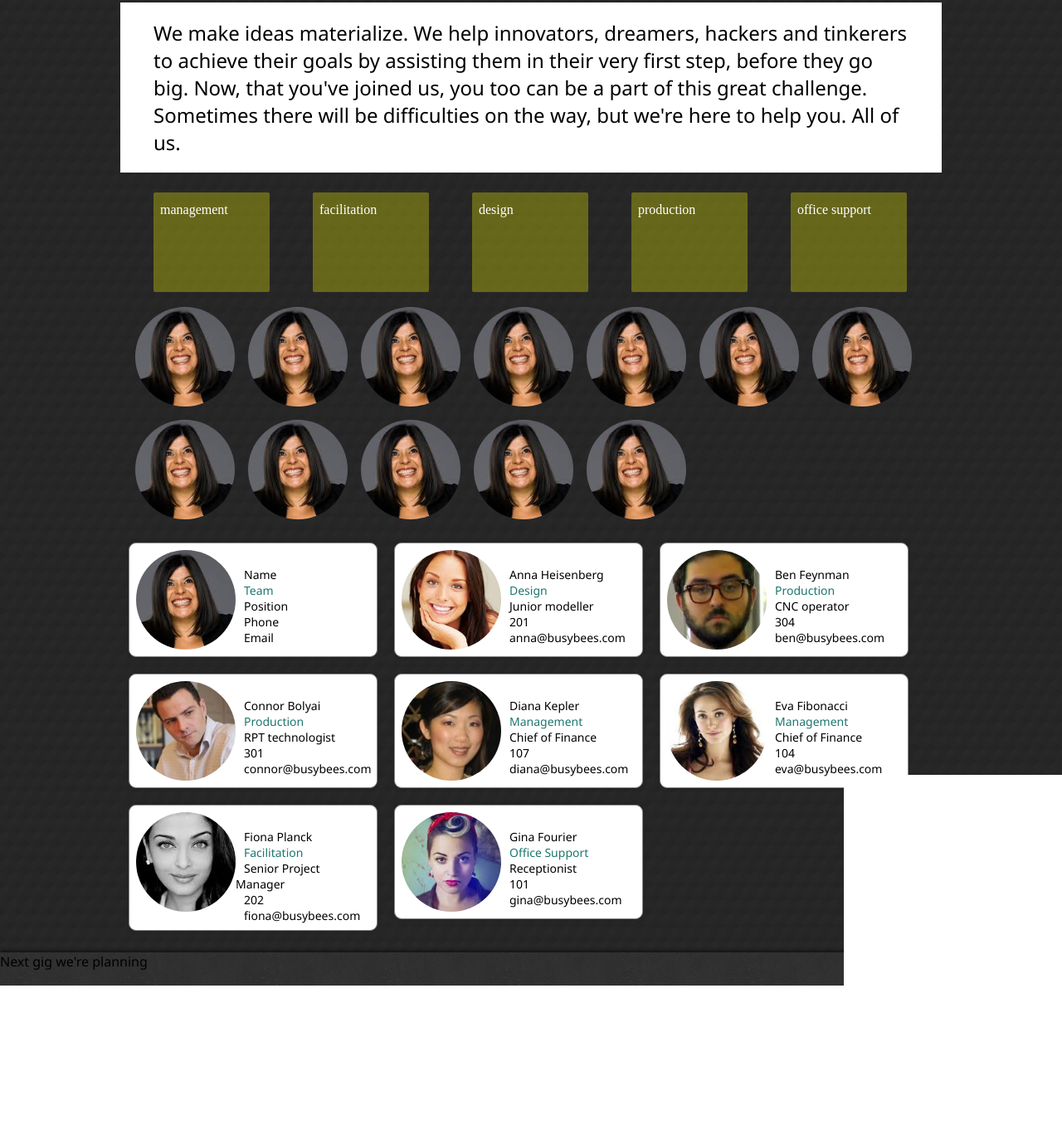
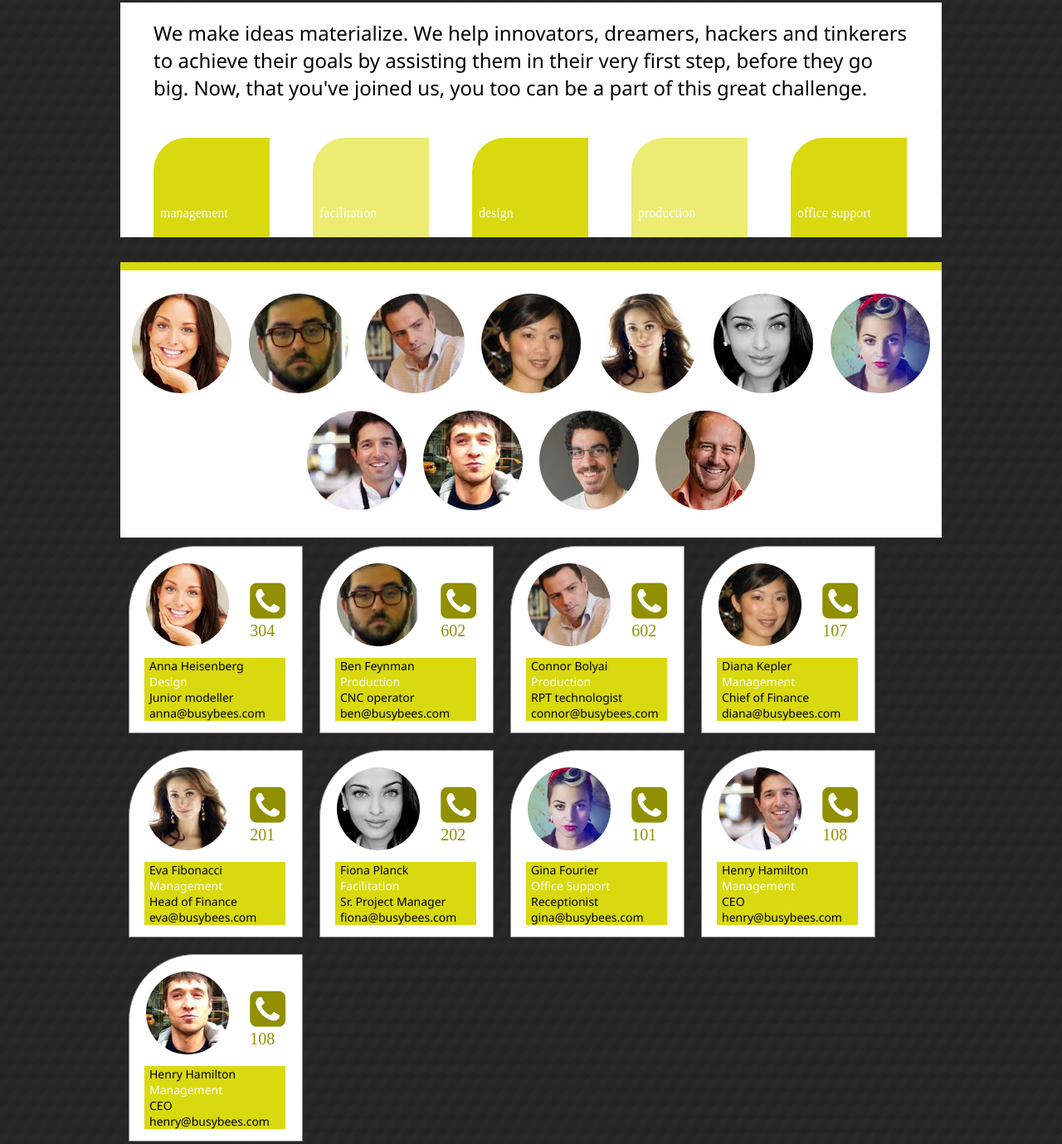
Before and after one commit to sandra-arato/gafewd, a plain HTML site: page public/team.html in a window 1280 px wide. Shown: the part 83-1462 px from the top of the page at 83% size. Before the commit the page ends 1291 px from the top, so only its background shows below. Drawn offline with Linux system fonts and the light colour scheme; files that its build step writes are made by us from their sources; a web font is replaced by a local one.

Commit message:
team site styled

```diff
--- a/public/css/index.css
+++ b/public/css/index.css
@@ -82,4 +82,5 @@ body {
 
 #container h3 {
      color: #d9d90f;
+     text-shadow: 1px 1px 0 #444;
 }
--- a/public/css/team.css
+++ b/public/css/team.css
@@ -27,16 +27,16 @@ body {
 	padding: 20px 40px;
 }
 
-#company-structure div {
+#company-structure a {
+	display: block;
 	float: left;
 	box-sizing: border-box;
 	width: 140px;
 	height: 120px;
 	margin-left: 40px;
 	margin-right: 12px;
-	padding: 12px 0 0 8px;
-	border-radius: 2px;
-	background-color: rgba(250, 250, 0, 0.3);
+	padding: 82px 0 0 8px;
+	border-radius: 40px 0 0 0;
 	color: #ffffff;
 }
 
@@ -44,16 +44,27 @@ body {
 	margin-right: 0;
 }
 
-#company-structure div:hover {
-	background-color: #909000;
-	color: #ffffff;
-	/*border: 3px solid #a7a72a;*/
+#manag-button, #desig-button,  #offic-button {
+	background-color: #d9d90f;
+	/*background-color: rgba(250, 250, 0, 0.33);*/
 }
+
+#manag-button:hover, #desig-button:hover, #offic-button:hover {
+	background-color: #a7a72a;
+}
+
+#facil-button, #produ-button {
+	background-color: #ecec73;
+}
+
+#facil-button:hover, #produ-button:hover {
+	background-color: #8a8a00;
+}
+
 
 .team {
 	width: 100%;
 	height: 140px;
-	/*overflow: hidden;*/
 }
 
 .team > div {
@@ -61,29 +72,42 @@ body {
 	margin: 10px;
 }
 
-.all-team-members div{
+.all-team-members {
+	margin: 30px auto 0 auto;
+	text-align: center;
+	background-color: #ffffff;
+	padding: 20px 0;
+	border-top: 10px solid #d9d90f;
+	/*border-right: 10px dotted #d9d90f;*/
+}
+
+.all-team-members div {
+	display: inline-block;
+	box-sizing: border-box;
 	background-image: url('../images/anonymus.jpg');
 	background-position: center;
 	background-size: 200px 150px;
-	float: left;
 	width: 120px;
 	height: 120px;
 	margin: 8px;
 	text-indent: 100%;
-	overflow: hidden;		/* comment this line out to see the employee vcards */
+	overflow: hidden;
 	white-space: nowrap;
 	border-radius: 60px;
+	border: 8px solid transparent;
+
+}
+
+.all-team-members div:hover {
+	border-color: rgba(212, 212, 212, 0.4);
 }
 
 .vcard {
 	box-sizing: border-box;
-	width: 300px;			/*change this for mobile maybe*/
-/*	height: 136px;*/
-	padding: 8px;
+	width: 210px;			/*change this to 380px for mobile maybe*/
 	font-size: 14px;
 	border: 1px solid #888888;
-	border-radius: 9px;
-	box-shadow: 0 0 4px #222222;
+	border-radius: 80px 0 0 0;
 	background-color: #ffffff;
 
 
@@ -92,34 +116,51 @@ body {
 .vcard div {
 	background-image: url('../images/anonymus.jpg');
 	background-position: center;
-	background-size: 200px 150px; /* I use this here because I want to use different size in the mobile version */
+	background-size: 180px 135px; /* I use this here because I want to use different size in the mobile version */
 	display: block;
 	float: left;
-	width: 120px;
-	height: 120px;
+	width: 100px;
+	height: 100px;
+	margin: 20px 0 0 20px;
 	text-indent: 100%;
 	overflow: hidden;
 	white-space: nowrap;
-	border-radius: 60px;
+	border-radius: 50px;
+}
+
+.vcard span {
+	float: right;
+	margin-top: 40px;
+	margin-right: 20px;
+	font-size: 20px;
+	color: #909000;
+	font-family: 'Fauna One', serif;
+}
+
+.vcard i {
+	font-size: 50px;
 }
 
 .vcard ul {
 	display: block;
-	float: left;
-	width: 160px;
-	margin: 20px 0 0 0;
+	float: right;
+	width: 170px;
 	padding: 0;
+	margin-right: 20px;
+	/*margin-top: 30px; added when mobile*/
+
 }
 
 .vcard li {
 	position: relative;
-	background-color: white;
+	background-color: #d9d90f;
 	list-style-type: none;
-	text-indent: 10px;
+	padding: 0 6px;
+	/*text-indent: 10px;*/
 }
 
 .vcard li:nth-child(2) {
-	color: #1d766f;
+	color: #ffffff;
 }
 
 #anna {
@@ -149,3 +190,19 @@ body {
 #gina {
 	background-image: url('../images/gina.jpg');
 }
+
+#henry {
+	background-image: url('../images/henry.jpg');
+}
+
+#ian {
+	background-image: url('../images/ian.jpg');
+}
+
+#jon {
+	background-image: url('../images/jon.jpg');
+}
+
+#kyle {
+	background-image: url('../images/kyle.jpg');
+}
--- a/public/team.html
+++ b/public/team.html
@@ -9,7 +9,7 @@
 	<link rel="stylesheet" href="css/normalize.css">
 	<link rel="stylesheet" href="css/style.css">
 	<link rel="stylesheet" type="text/css" href="css/team.css">
-	<link rel="stylesheet" type="text/css" href="css/font-awesome.min.css">
+	<link rel="stylesheet" type="text/css" href="css/font-awesome.css">
 </head>
 <body>
 	<nav class="clearfix">
@@ -18,130 +18,143 @@
 		<a href="#">team</a>
 		<a href="#">workspace</a>
 	</nav>
-	<div id="container" class="clear-fix">
-		<div id="company-structure">
+	<div id="container" class="clearfix">
+		<div id="company-structure" class="clearfix">
 			<p>
-				We make ideas materialize. We help innovators, dreamers, hackers and tinkerers to achieve their goals by assisting them in their very first step, before they go big. Now, that you've joined us, you too can be a part of this great challenge. Sometimes there will be difficulties on the way, but we're here to help you. All of us.
+				We make ideas materialize. We help innovators, dreamers, hackers and tinkerers to achieve their goals by assisting them in their very first step, before they go big. Now, that you've joined us, you too can be a part of this great challenge.
 			</p>
-			<a href="management.html"><div>management</div></a> <!-- click on it to see what I want to show under each team -->
-			<a href="#"><div>facilitation</div></a>
-			<a href="#"><div>design</div></a>
-			<a href="#"><div>production</div></a>
-			<a href="#"><div class="last">office support</div></a>
+			<a href="#" id="manag-button">management</a> <!-- click on it to see what I want to show under each team -->
+			<a href="#" id="facil-button">facilitation</a>
+			<a href="#" id="desig-button">design</a>
+			<a href="#" id="produ-button">production</a>
+			<a href="#" id="offic-button" class="last">office support</a>
 		</div>
+		<div class="all-team-members"> <!-- all employee photos displayed when no team is clicked / default div START -->
+			<div id="anna">Anna Heisenberg</div>
+			<div id="ben">Ben Feynman</div> 			<!-- Each photo should show the person named in the div.   -->
+			<div id="connor">Connor Bolyai</div>		<!-- When the user hovers over the photos, the line of the -->
+			<div id="diana">Diana Kepler</div>			<!-- photos should move left or right to display more      -->
+			<div id="eva">Eva Fibonacci</div>		<!-- faces, and when a photo is clicked on, vcard is shown. -->
+			<div id="fiona">Fiona Planck</div>
+			<div id="gina">Gina Fourier</div>
+			<div id="henry">Henry Hamilton</div>
+			<div id="ian">Ian </div>
+			<div id="jon">Employee Name</div>
+			<div id="kyle">Employee Name</div>
+
+		</div> <!-- all employee photosdisplayed when no team is clicked / default div END -->
+
 		<div class="team">
-			<div class="all-team-members"> <!-- all employee photos displayed when no team is clicked / default div START -->
-				<div>Anna Heisenberg</div>
-				<div>Ben Feynman</div> 			<!-- Each photo should show the person named in the div.   -->
-				<div>Connor Bolyai</div>		<!-- When the user hovers over the photos, the line of the -->
-				<div>Diana Kepler</div>			<!-- photos should move left or right to display more      -->
-				<div>Eva Fibonacci</div>		<!-- faces, and when a photo is clicked on, vcard is shown. -->
-				<div>Fiona Planck</div>
-				<div>Gina Fourier</div>
-				<div>Employee Name</div>
-				<div>Employee Name</div>
-				<div>Employee Name</div>
-				<div>Employee Name</div>
-				<div>Employee Name</div>
-			</div> <!-- all employee photosdisplayed when no team is clicked / default div END -->
+
 
 			<!-- to display the content below, comment out .all-team-members div's overflow property -->
-
-			<div class="vcard"> <!-- some examples of the id cards that I want to create for each employee. -->
-				<div>Anonymus</div>
-				<ul>
-					<li>Name</li>
-					<li>Team</li>
-					<li>Position</li>
-					<li>Phone</li>
-					<li>Email</li>
-				</ul>
-			</div>
-
+			<!-- some examples of the id cards that I want to create for each employee. -->
 
 			<div class="vcard">
 				<div id="anna">Anna Heisenberg</div>
+				<span><i class="icon-phone-sign"></i><br />304</span>
 				<ul>
 					<li>Anna Heisenberg</li>
 					<li>Design</li> <!-- when a group name is checked, only vcard in that group stay displayed -->
 					<li>Junior modeller</li>
-					<li>201</li>
 					<li>anna@busybees.com</li>
 				</ul>
 			</div>
 
 			<div class="vcard">
 				<div id="ben">Ben Feynman</div>
+				<span><i class="icon-phone-sign"></i><br />602</span>
 				<ul>
 					<li>Ben Feynman</li>
 					<li>Production</li>
 					<li>CNC operator</li>
-					<li>304</li>
 					<li>ben@busybees.com</li>
 				</ul>
 			</div>
 
 			<div class="vcard">
 				<div id="connor">Connor Bolyai</div>
+				<span><i class="icon-phone-sign"></i><br />602</span>
 				<ul>
 					<li>Connor Bolyai</li>
 					<li>Production</li>
 					<li>RPT technologist</li>
-					<li>301</li>
 					<li>connor@busybees.com</li>
 				</ul>
 			</div>
 
 			<div class="vcard">
 				<div id="diana">Diana Kepler</div>
+				<span><i class="icon-phone-sign"></i><br />107</span>
 				<ul>
 					<li>Diana Kepler</li>
 					<li>Management</li>
 					<li>Chief of Finance</li>
-					<li>107</li>
 					<li>diana@busybees.com</li>
 				</ul>
 			</div>
 
 			<div class="vcard">
 				<div id="eva">Eva Fibonacci</div>
+				<span><i class="icon-phone-sign"></i><br />201</span>
 				<ul>
 					<li>Eva Fibonacci</li>
 					<li>Management</li>
-					<li>Chief of Finance</li>
-					<li>104</li>
+					<li>Head of Finance</li>
 					<li>eva@busybees.com</li>
 				</ul>
 			</div>
 
 			<div class="vcard">
 				<div id="fiona">Fiona Planck</div>
+				<span><i class="icon-phone-sign"></i><br />202</span>
 				<ul>
 					<li>Fiona Planck</li>
 					<li>Facilitation</li>
-					<li>Senior Project Manager</li>
-					<li>202</li>
+					<li>Sr. Project Manager</li>
 					<li>fiona@busybees.com</li>
 				</ul>
 			</div>
 
 			<div class="vcard">
 				<div id="gina">Gina Fourier</div>
+				<span><i class="icon-phone-sign"></i><br />101</span>
 				<ul>
 					<li>Gina Fourier</li>
 					<li>Office Support</li>
 					<li>Receptionist</li>
-					<li>101</li>
 					<li>gina@busybees.com</li>
 				</ul>
 			</div>
+
+			<div class="vcard">
+				<div id="henry">Henry Hamilton</div>
+				<span><i class="icon-phone-sign"></i><br />108</span>
+				<ul>
+					<li>Henry Hamilton</li>
+					<li>Management</li>
+					<li>CEO</li>
+					<li>henry@busybees.com</li>
+				</ul>
+			</div>
+
+			<div class="vcard">
+				<div id="ian">Henry Hamilton</div>
+				<span><i class="icon-phone-sign"></i><br />108</span>
+				<ul>
+					<li>Henry Hamilton</li>
+					<li>Management</li>
+					<li>CEO</li>
+					<li>henry@busybees.com</li>
+				</ul>
+			</div>
+
 
 
 
 		</div>
 	</div>
 
-	<div class="clear"></div>
 
 	<footer>
 		<p>Next gig we're planning</p>
```
